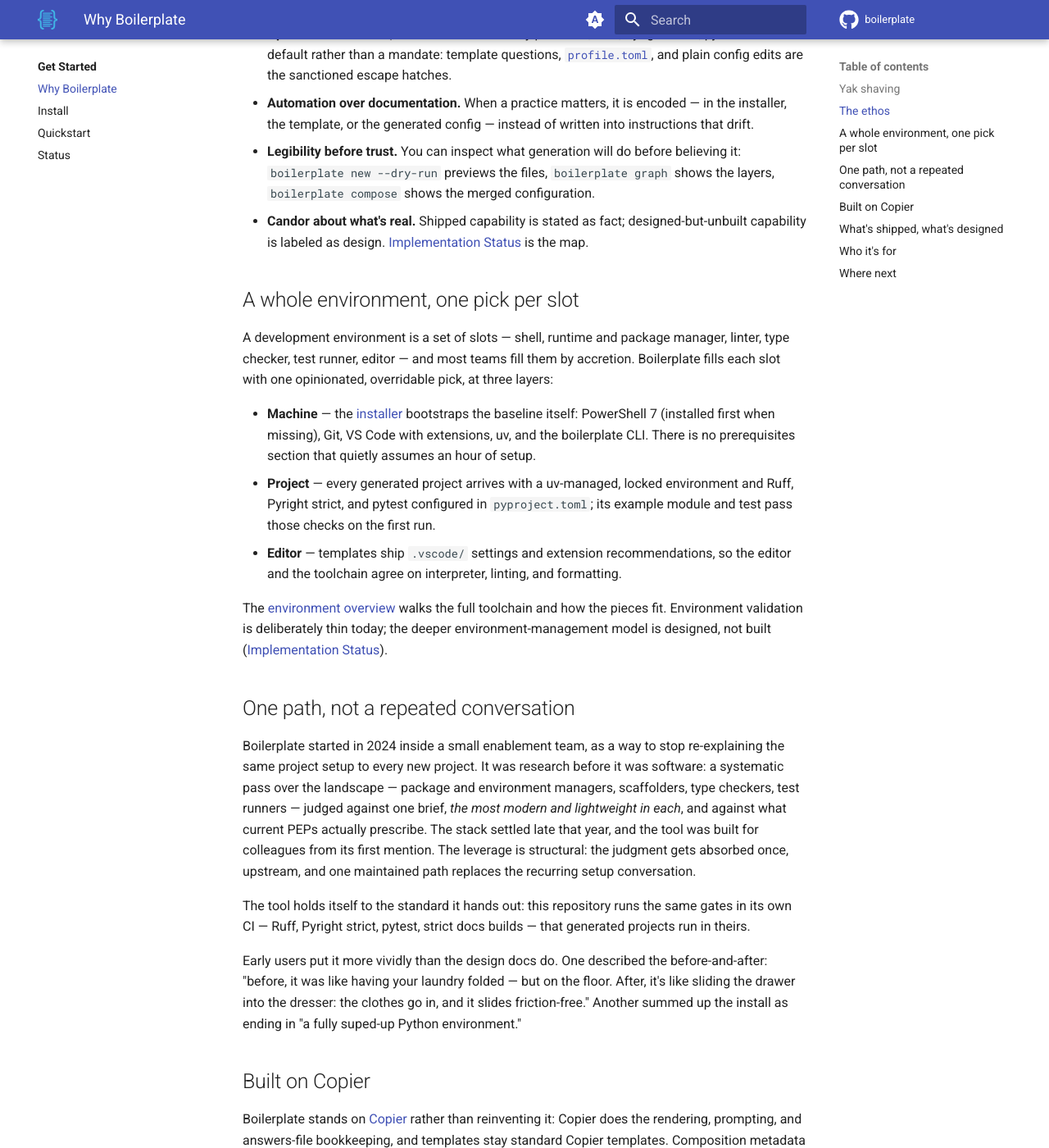
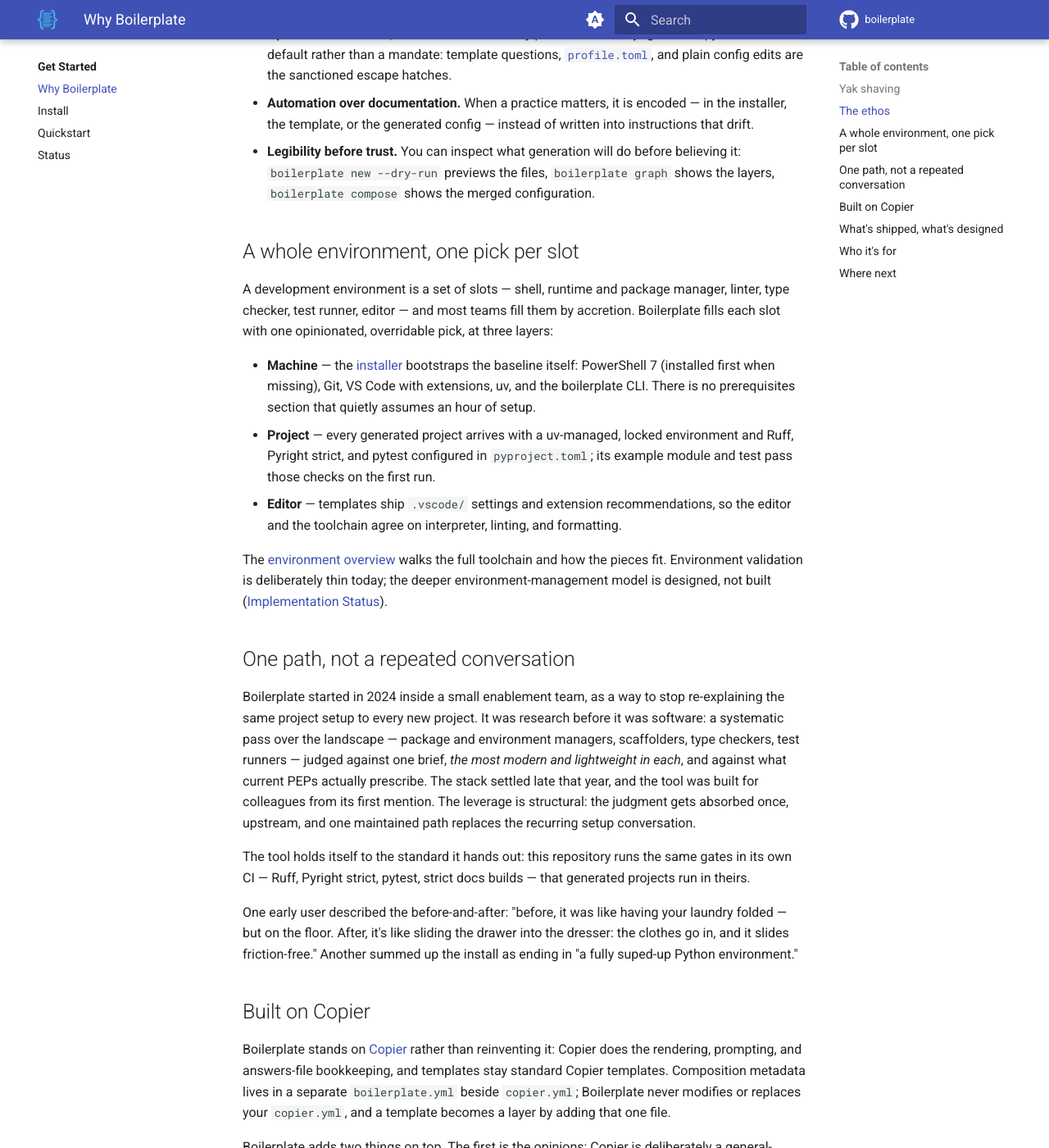
Before and after one commit to TheRealBillSiegler/boilerplate, an MkDocs documentation site: the page built from docs/why.md, in a window 1280 px wide and 1400 px high, scrolled down 1074 px. Shown: the whole window at 82% size. Built offline with MkDocs 1.6.1 and Material for MkDocs 9.7.7, drawn with Linux system fonts in a browser that asks for light colours; a script that is not in the unit is left out; comment, search, counter and statistics services are not loaded; the version menu is left out; some of the changed text lies outside the part shown.

Commit message:
docs: drop meta-commentary about the docs from why.md

```diff
--- a/docs/why.md
+++ b/docs/why.md
@@ -23,12 +23,11 @@
 
 ## The ethos
 
-Four opinions the tool executes rather than recommends:
+Three opinions the tool executes rather than recommends:
 
 - **Opinionated defaults, visible overrides.** Every pick — uv, Ruff, Pyright strict, pytest — is a default rather than a mandate: template questions, [`profile.toml`](customization.md), and plain config edits are the sanctioned escape hatches.
 - **Automation over documentation.** When a practice matters, it is encoded — in the installer, the template, or the generated config — instead of written into instructions that drift.
 - **Legibility before trust.** You can inspect what generation will do before believing it: `boilerplate new --dry-run` previews the files, `boilerplate graph` shows the layers, `boilerplate compose` shows the merged configuration.
-- **Candor about what's real.** Shipped capability is stated as fact; designed-but-unbuilt capability is labeled as design. [Implementation Status](status.md) is the map.
 
 ## A whole environment, one pick per slot
 
@@ -46,7 +45,7 @@
 
 The tool holds itself to the standard it hands out: this repository runs the same gates in its own CI — Ruff, Pyright strict, pytest, strict docs builds — that generated projects run in theirs.
 
-Early users put it more vividly than the design docs do. One described the before-and-after: "before, it was like having your laundry folded — but on the floor. After, it's like sliding the drawer into the dresser: the clothes go in, and it slides friction-free." Another summed up the install as ending in "a fully suped-up Python environment."
+One early user described the before-and-after: "before, it was like having your laundry folded — but on the floor. After, it's like sliding the drawer into the dresser: the clothes go in, and it slides friction-free." Another summed up the install as ending in "a fully suped-up Python environment."
 
 ## Built on Copier
 
```
